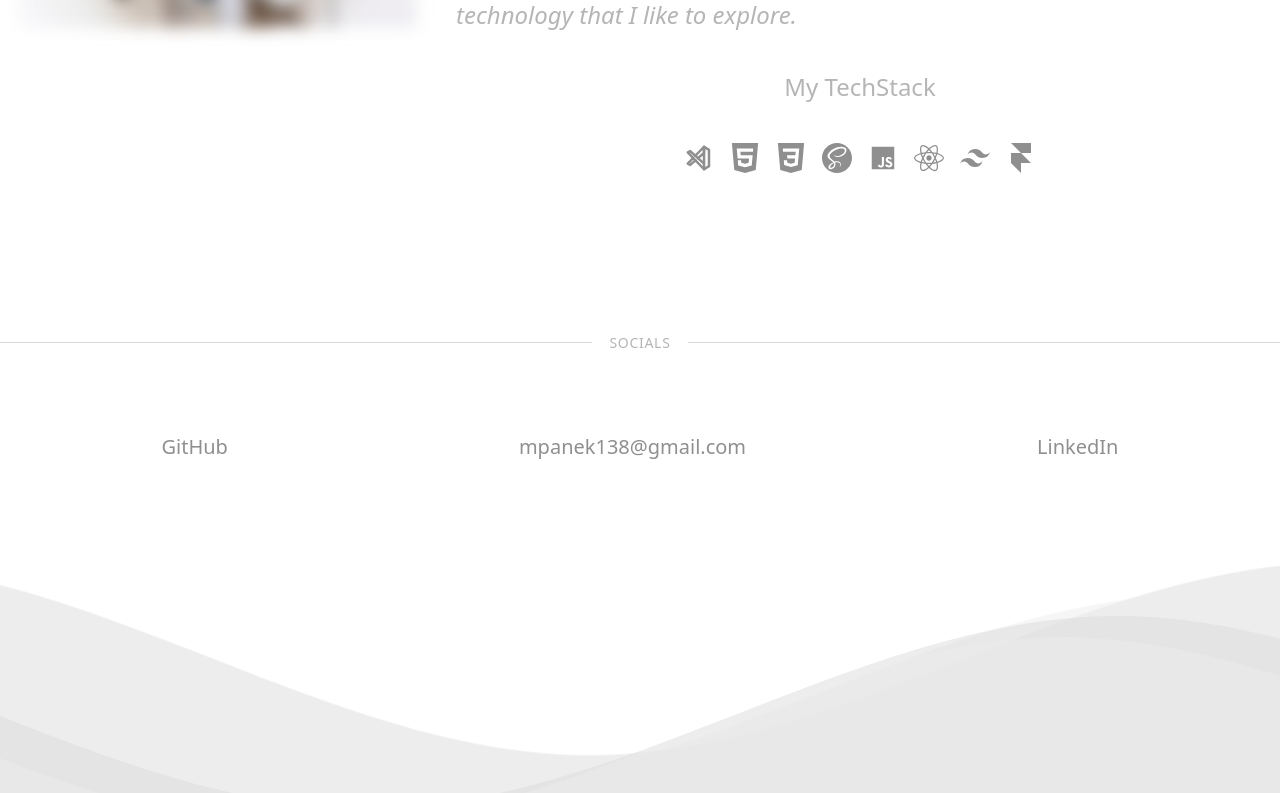
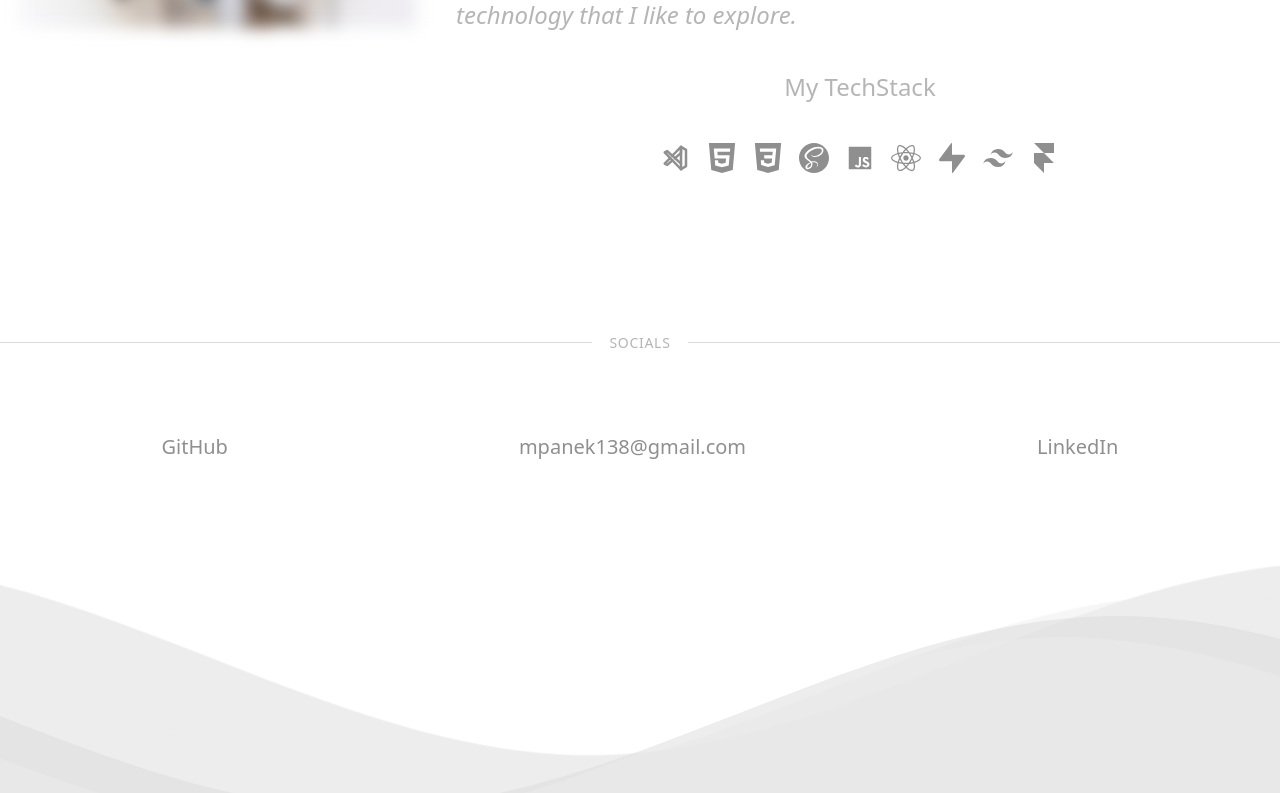
Before and after one commit to MaciekPanek/Portfolio, a React (Vite) app: page / in a window 1280 px wide. Shown: the part 2294-3087 px from the top of the page. Built offline with nearby package versions, Linux system fonts and the light colour scheme.

Commit message:
added new tech

```diff
--- a/src/features/about/AboutSection.jsx
+++ b/src/features/about/AboutSection.jsx
@@ -11,6 +11,7 @@ import {
   SiSass,
   SiHtml5,
   SiCss3,
+  SiSupabase,
 } from "react-icons/si";
 
 const variants = {
@@ -122,6 +123,7 @@ function AboutSection() {
             <SiSass />
             <BiLogoJavascript />
             <FaReact />
+            <SiSupabase />
             <SiTailwindcss />
             <SiFramer />
           </motion.span>
```
